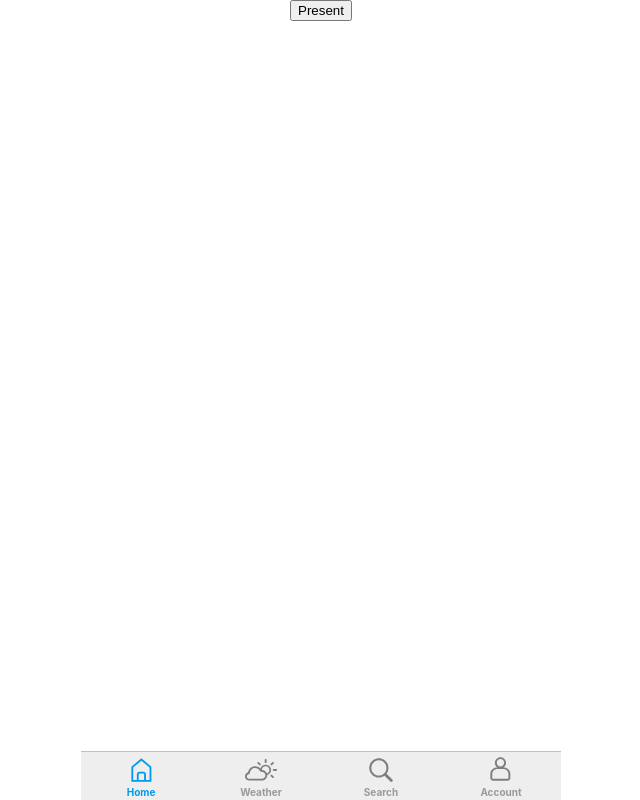
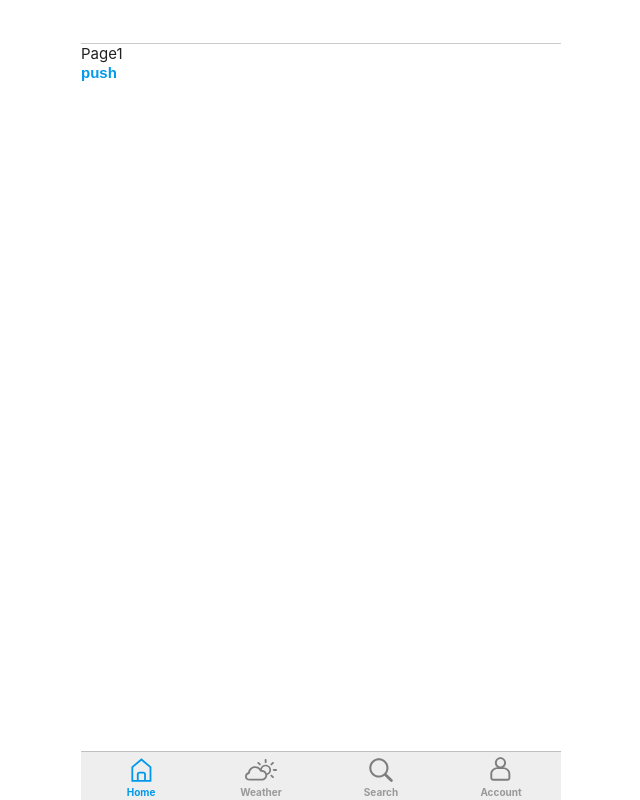
Before and after one commit to noughts/react-swiftui, a Next.js app: page / in a window 1280 px wide. Shown: the whole page, without its empty margins (319-959 px from the left). Built offline with nearby package versions, Linux system fonts and the light colour scheme.

Commit message:
NavigationViewのトランジションを改善

```diff
--- a/package.json
+++ b/package.json
@@ -19,7 +19,7 @@
     "@types/react-dom": "18.0.11",
     "framer-motion": "^9.0.7",
     "material-symbols": "^0.4.6",
-    "next": "13.1.6",
+    "next": "^13.4.1",
     "react": "18.2.0",
     "react-dom": "18.2.0",
     "typescript": "4.9.5"
--- a/src/components/NavigationView.tsx
+++ b/src/components/NavigationView.tsx
@@ -18,6 +18,7 @@ export class NavigationView extends React.Component<ViewProps & {
 }, {
 	stack: any[];
 	windowWidth: number;
+	mode: "push" | "pop";
 }>{
 
 	constructor(p) {
@@ -25,6 +26,7 @@ export class NavigationView extends React.Component<ViewProps & {
 		this.state = {
 			stack: [p.children],
 			windowWidth: 0,
+			mode: "push",
 		}
 		this.push = this.push.bind(this);
 		this.pop = this.pop.bind(this);
@@ -48,12 +50,12 @@ export class NavigationView extends React.Component<ViewProps & {
 	push(view: React.ReactElement) {
 		const newAry = this.state.stack;
 		newAry.push(view);
-		this.setState({ stack: newAry })
+		this.setState({ stack: newAry, mode: "push" })
 	}
 	pop() {
 		const newAry = this.state.stack;
 		newAry.pop();
-		this.setState({ stack: newAry })
+		this.setState({ stack: newAry, mode: "pop" })
 	}
 
 	get topView(): React.ReactElement<ViewProps> {
@@ -71,12 +73,12 @@ export class NavigationView extends React.Component<ViewProps & {
 		}
 		return <NavigationContext.Consumer>{context =>
 			<HStack style={{
-				color:"var(--key-color)"
-			}} onClick={e=>{
+				color: "var(--key-color)"
+			}} onClick={e => {
 				context.pop();
 			}}>
-				<div className="material-symbols-rounded" style={{ fontSize: 16, fontWeight: 600 }}>arrow_back_ios_new</div>
-				<Text bold size={16}>Back</Text>
+				<div className="material-symbols-rounded" style={{ fontSize: 26, fontWeight: 400, marginLeft: -14 }}>arrow_back_ios_new</div>
+				<Text size={16}>Back</Text>
 			</HStack>
 
 		}</NavigationContext.Consumer>
@@ -84,6 +86,7 @@ export class NavigationView extends React.Component<ViewProps & {
 	}
 
 	render() {
+		const s = this.state;
 		const p = this.props;
 		let style: CSSProperties = {
 			position: "relative",
@@ -99,23 +102,16 @@ export class NavigationView extends React.Component<ViewProps & {
 				push: this.push,
 				pop: this.pop,
 			}}>
-				<VStack style={{
-					height: "100%",
-				}}>
+				<VStack style={{ height: "100%" }}>
 					<NavigationBar
 						title={this.topView.props.title}
 						rightItem={this.topView.props.rightBarButtonItem}
 						leftItem={this.leftBarButtonItem}
 					/>
-					<div style={{
-						position: "relative",
-						flexGrow: 2,
-					}}>
+					<div style={{ position: "relative", flexGrow: 2 }}>
 						{/* AnimatePresenceによって、exit アニメーションを有効に出来ます */}
-						<AnimatePresence>
-							{this.state.stack.map((x, i) => {
-								return <View key={i} windowWidth={this.state.windowWidth}>{x}</View>;
-							})}
+						<AnimatePresence initial={false} custom={{ "mode": s.mode }}>
+							<View key={s.stack.length} zIndex={s.stack.length} mode={s.mode} windowWidth={this.state.windowWidth}>{this.topView}</View>
 						</AnimatePresence>
 					</div>
 				</VStack>
@@ -128,21 +124,46 @@ export class NavigationView extends React.Component<ViewProps & {
 class View extends React.Component<{
 	children;
 	windowWidth: number;
+	mode: string;
+	zIndex: number;
 }>{
-	render(): React.ReactNode {
+
+	render() {
+		const p = this.props;
 		const initX = this.props.windowWidth;
 		return <motion.div
-			animate={{ x: 0 }}
-			initial={{ x: initX }}
-			exit={{ x: initX }}
+			initial="initial"
+			animate="animate"
+			variants={{
+				"initial": (custom) => {
+					if (this.props.mode == "pop") {
+						return { x: -100, filter: "brightness(0.8)" }
+					} else {
+						return { x: initX }
+					}
+				},
+				"animate": (custom) => {
+					return { x: 0, filter: "brightness(1)" }
+				},
+				"exit": (custom) => {
+					if (custom && custom.mode == "push") {
+						return { x: -100, filter: "brightness(0.8)" }
+					} else {
+						return { x: initX }
+					}
+				},
+			}}
+			exit="exit"
 			transition={{
-				ease: "easeOut"
+				ease: "easeOut",
+				// duration: 1,
 			}}
 			style={{
 				position: "absolute",
 				width: "100%",
 				height: "100%",
 				backgroundColor: "white",
+				zIndex: p.zIndex,
 			}}>
 			{this.props.children}
 		</motion.div>
@@ -173,7 +194,7 @@ class NavigationBar extends React.Component<{
 				height: "100%",
 				pointerEvents: "none",
 			}}>
-				<Text size={16} bold >{p.title}</Text>
+				<Text size={16} bold>{p.title}</Text>
 			</VStack>
 
 			{p.leftItem}
--- a/src/components/ViewProps.ts
+++ b/src/components/ViewProps.ts
@@ -16,4 +16,5 @@ export interface ViewProps {
 	title?:string;
 	rightBarButtonItem?:ReactNode;
 	leftBarButtonItem?:ReactNode;
+	navigationBarHidden?:boolean;
 }
--- /dev/null
+++ b/src/demo/NavigationViewDemo.tsx
@@ -0,0 +1,43 @@
+import React from "react"
+import { Button, NavigationContext, NavigationView, ViewProps } from ".."
+
+
+export default class NavigationDemo extends React.Component {
+	render(): React.ReactNode {
+		return <NavigationView>
+			<Page1 navigationBarHidden={true} />
+		</NavigationView>
+	}
+}
+
+class Page1 extends React.Component<ViewProps>{
+
+	static contextType = NavigationContext;
+	declare context: React.ContextType<typeof NavigationContext>;
+
+	render(): React.ReactNode {
+		return <div>
+			<div>Page1</div>
+			<Button label="push" action={e => {
+				this.context.push(<Page2 />);
+			}} />
+		</div>
+	}
+}
+
+
+
+class Page2 extends React.Component {
+
+	static contextType = NavigationContext;
+	declare context: React.ContextType<typeof NavigationContext>;
+
+	render(): React.ReactNode {
+		return <div>
+			<div>Page2</div>
+			<Button label="pop" action={e => {
+				this.context.pop();
+			}} />
+		</div>
+	}
+}
--- a/src/pages/index.tsx
+++ b/src/pages/index.tsx
@@ -4,6 +4,7 @@ import { Detent, ViewProps } from "@/components/ViewProps";
 import PageViewDemo from "@/demo/PageViewDemo";
 import React from "react";
 import { Button, HStack, NavigationView, TabItem, TabView, VStack } from "..";
+import NavigationDemo from "@/demo/NavigationViewDemo";
 
 
 export default class IndexPage extends React.PureComponent {
@@ -11,16 +12,16 @@ export default class IndexPage extends React.PureComponent {
 	render() {
 		return <Scene>
 			<TabView items={[
-				new TabItem("Home", "/images/home.svg", <HomeView />),
+				new TabItem("Home", "/images/home.svg", <NavigationDemo />),
 				new TabItem("Weather", "/images/weather.svg", <PageViewDemo />),
-				new TabItem("Search", "/images/search.svg", <HomeView />),
-				new TabItem("Account", "/images/profile.svg", <HomeView />),
+				new TabItem("Search", "/images/search.svg", <PresentDemo />),
+				new TabItem("Account", "/images/profile.svg", <PresentDemo />),
 			]} />
 		</Scene>
 	}
 }
 
-class HomeView extends React.Component<{
+class PresentDemo extends React.Component<{
 	text?: string;
 }>{
 
@@ -77,9 +78,7 @@ class ArticleList extends React.Component<ViewProps & {
 				{ary.map(x => {
 					return <ArticleCell id={x} key={x} onClick={e => {
 						sceneContext.changeDetent(Detent.large)
-						this.context.push(<ArticleView
-							text={x.toString()}
-						/>)
+						this.context.push(<ArticleView text={x.toString()} />)
 					}} />
 				})}
 			</div>
```
Also changed, not shown: 1 other file (tests, documents, lock files or other folders).
